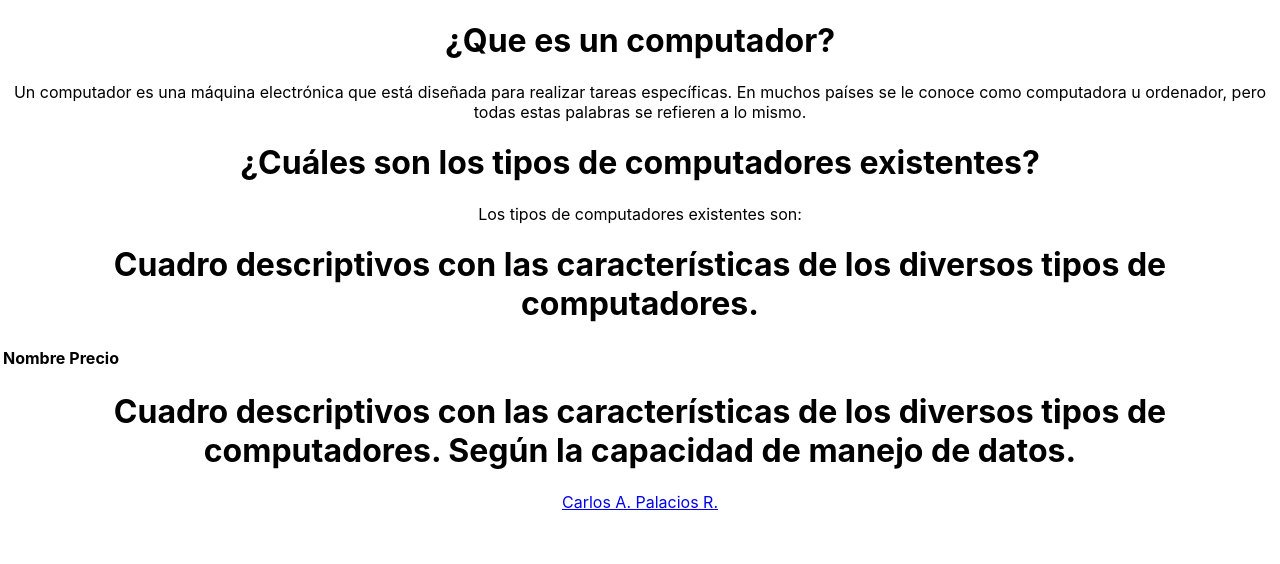
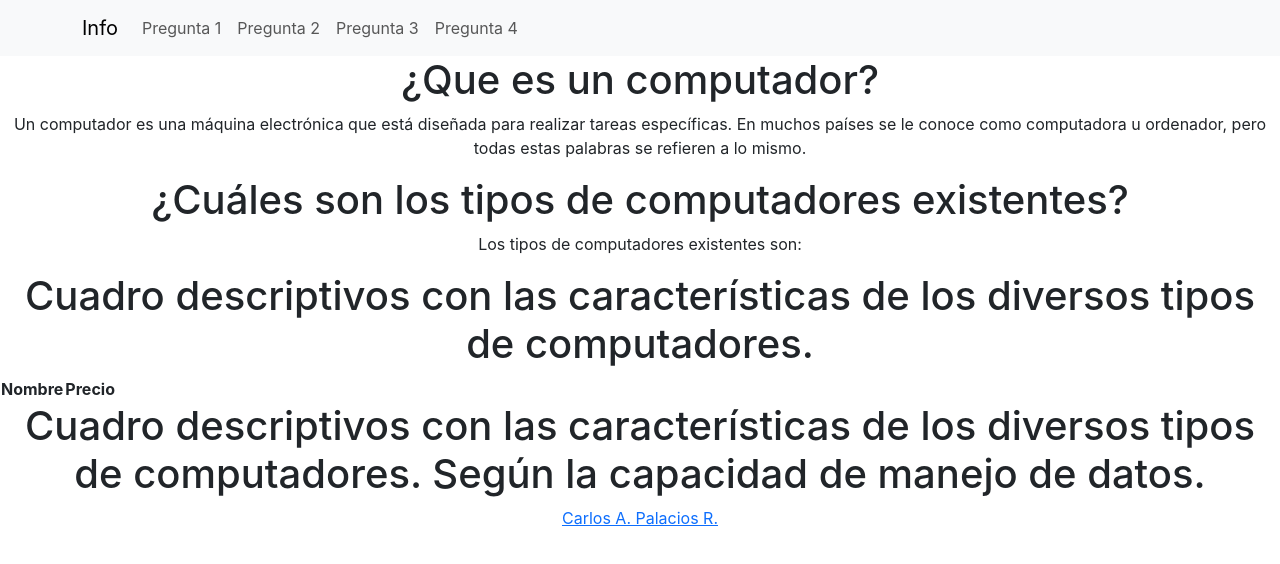
Before and after one commit to CarlosArgelio/iuta-iii-adc-eval1, a React (Create React App) app: page / in a window 1280 px wide. Shown: the top 564 px of the page. Built offline with nearby package versions, Linux system fonts and the light colour scheme.

Commit message:
feat: add navBar component to page App

```diff
--- a/public/index.html
+++ b/public/index.html
@@ -24,6 +24,12 @@
       work correctly both with client-side routing and a non-root public URL.
       Learn how to configure a non-root public URL by running `npm run build`.
     -->
+    <link
+      rel="stylesheet"
+      href="https://cdn.jsdelivr.net/npm/bootstrap@5.3.0/dist/css/bootstrap.min.css"
+      integrity="sha384-9ndCyUaIbzAi2FUVXJi0CjmCapSmO7SnpJef0486qhLnuZ2cdeRhO02iuK6FUUVM"
+      crossorigin="anonymous"
+    />
     <title>React App</title>
   </head>
   <body>
--- a/src/App.js
+++ b/src/App.js
@@ -4,11 +4,14 @@ import TypesComputers from './pages/questions/TypesComputers';
 import CharacteristicsVariousComputers from './pages/questions/CharacteristicsVariousComputers';
 import CharacteristicsVariosComputersDependingDataHandling from './pages/questions/CharacteristicsVariosComputersDependingDataHandling';
 import Author from './pages/author/authors';
+import NavBar from './pages/navbar/navbar';
 
 
 function App() {
   return (
     <div className="App">
+      <NavBar />
+
       <WhatsIsAComputer />
       <TypesComputers />
       <CharacteristicsVariousComputers />
--- /dev/null
+++ b/src/pages/navbar/navbar.jsx
@@ -0,0 +1,23 @@
+import Container from 'react-bootstrap/Container';
+import Nav from 'react-bootstrap/Nav';
+import Navbar from 'react-bootstrap/Navbar';
+
+function NavBar() {
+  return (
+    <>
+      <Navbar bg="light" data-bs-theme="light">
+        <Container>
+          <Navbar.Brand href="#home">Info</Navbar.Brand>
+          <Nav className="me-auto">
+            <Nav.Link href="#home">Pregunta 1</Nav.Link>
+            <Nav.Link href="#features">Pregunta 2</Nav.Link>
+            <Nav.Link href="#pricing">Pregunta 3</Nav.Link>
+            <Nav.Link href="#pricing">Pregunta 4</Nav.Link>
+          </Nav>
+        </Container>
+      </Navbar>
+    </>
+  );
+}
+
+export default NavBar;
```
